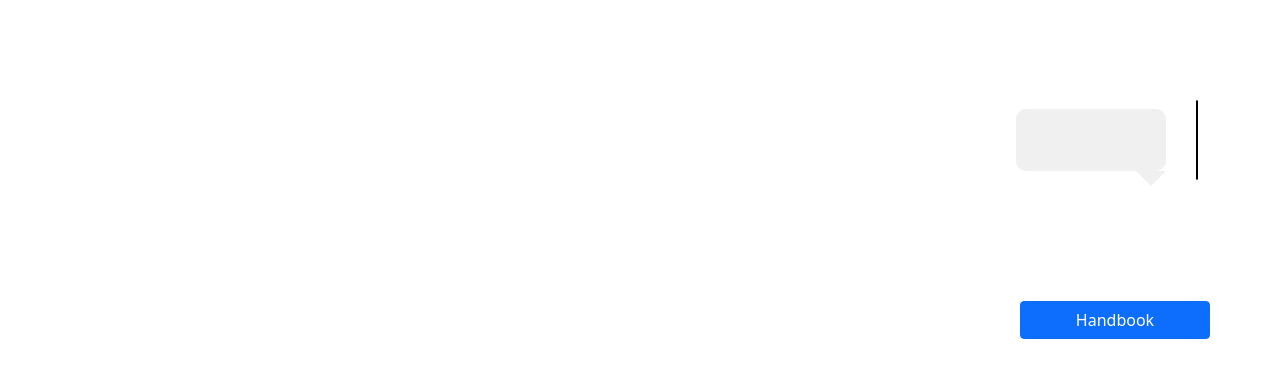
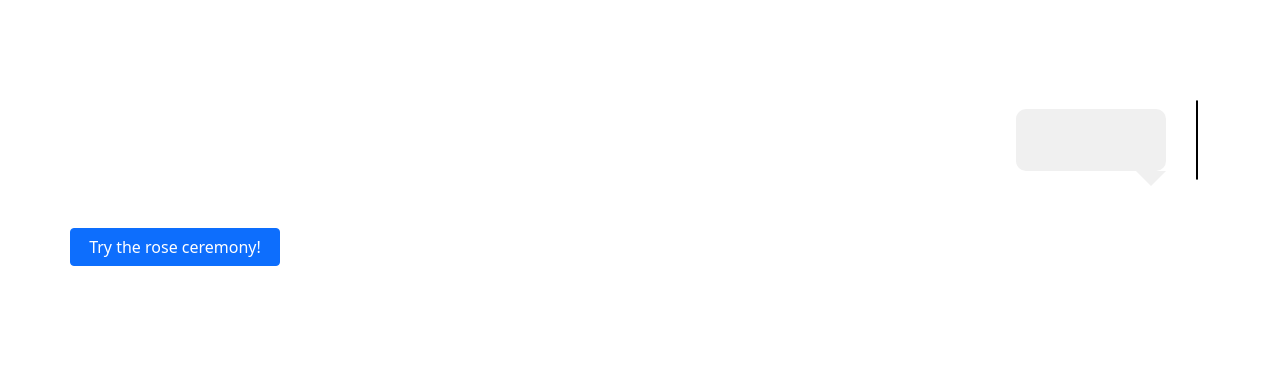
Before and after one commit to quinnbooth/Bachelor-Nation-Flask-Site, a Flask app: template main/templates/rose.html in a window 1280 px wide. Shown: the part 50-428 px from the top of the page. Run offline with Flask 3, Linux system fonts and the light colour scheme; the template is opened without the code that fills it, so the values that code supplies are empty; some libraries are stand-ins or nearby versions.

Commit message:
moved rose ceremony to modal

```diff
--- a/main/templates/rose.html
+++ b/main/templates/rose.html
@@ -38,6 +38,25 @@
     </div>
 </div>
 
+<div class="col-2 text-end">
+    <div class = "row mt-5">
+        <button type="button" class="btn btn-primary" id="handbookButton" data-bs-toggle="modal" data-bs-target="#handbookModal">
+            Try the rose ceremony!
+        </button>
+    </div>
+</div>
+
+<!-- Handbook Modal-->
+<div class="modal fade" id="handbookModal" tabindex="-1" aria-labelledby="handbookModalLabel" aria-hidden="true">
+    <div class="modal-dialog modal-xl">
+        <div class="modal-content">
+            <div class="modal-header">
+                <h5 class="modal-title" id="handbookModalLabel">Handbook</h5>
+                <!-- Close button with Bootstrap 5 data attribute -->
+                    <button type="button" class="btn-close" data-bs-dismiss="modal" aria-label="Close"></button>
+                </button>
+            </div>
+            <div class="modal-body">
                 <div class="row">
                     <div class="col-12">
                         <div id="contestantRow"></div>
@@ -53,21 +72,11 @@
                             <div id="rosesLeft"></div>
                         </div>
                     </div>
-    <div class="col-2 text-end">
-        <div class = "row mt-5">
-            <button type="button" class="btn btn-primary" id="handbookButton" data-bs-toggle="modal" data-bs-target="#handbookModal">
-                Handbook
-            </button>
                 </div>
             </div>
         </div>
-
-
-<!-- <div class="row">
-
-</div> -->
-
-
+    </div>
+</div>
 
 <!-- Date Modal -->
 <div class="modal fade" id="profileVideoModal" tabindex="-1" aria-labelledby="profileVideoModalLabel" aria-hidden="true">
@@ -85,22 +94,6 @@
 </div>
 
 
-<!-- Handbook Modal-->
-<div class="modal fade" id="handbookModal" tabindex="-1" aria-labelledby="handbookModalLabel" aria-hidden="true">
-    <div class="modal-dialog">
-        <div class="modal-content">
-            <div class="modal-header">
-                <h5 class="modal-title" id="handbookModalLabel">Handbook</h5>
-                <!-- Close button with Bootstrap 5 data attribute -->
-                    <button type="button" class="btn-close" data-bs-dismiss="modal" aria-label="Close"></button>
-                </button>
-            </div>
-            <div class="modal-body">
-                <h5>{{ data.handbook_q | safe }}</h5>
-                {{ data.handbook | safe }}
-            </div>
-        </div>
-    </div>
-</div>
+
 
 {% endblock %}
```
Lines whose indentation alone changed are shown as unchanged.
